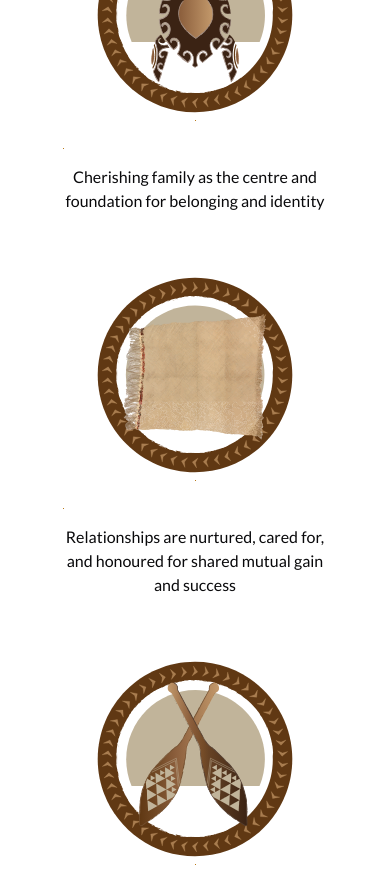
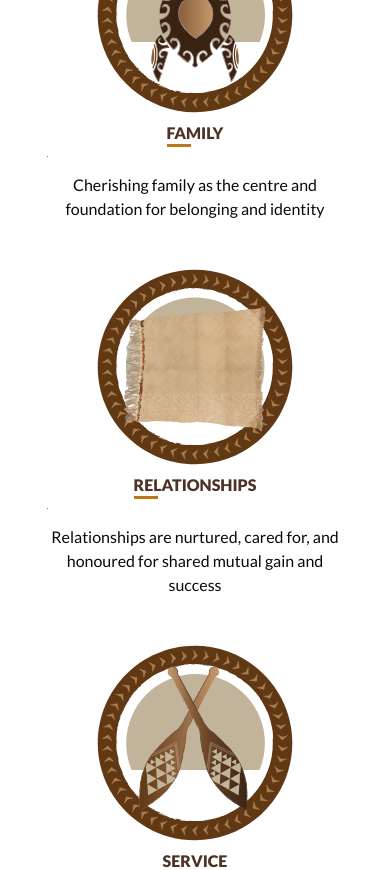
Before and after one commit to jhigger/niuvaka-trust, a Next.js app: page / in a window 390 px wide. Shown: the part 2000-2870 px from the top of the page. Built offline with nearby package versions, Linux system fonts and the light colour scheme.

Commit message:
fix: unresponsive text

```diff
--- a/src/pages/index.tsx
+++ b/src/pages/index.tsx
@@ -98,11 +98,11 @@ export default function Home() {
                   className="w-2/3 max-w-80 transition-all duration-300 ease-in-out md:w-1/3 lg:w-full lg:group-hover:w-0"
                   loading="lazy"
                 />
-                <h3 className="sr-only !relative mb-1 text-[100%] font-black uppercase text-coffee-700 transition-all duration-150 ease-in-out group-hover:opacity-0 lg:not-sr-only">
+                <h3 className="!relative mb-1 text-[100%] font-black uppercase text-coffee-700 transition-all duration-150 ease-in-out lg:not-sr-only lg:group-hover:opacity-0">
                   {name}
                   <span className="absolute -bottom-0.5 left-0 h-[3px] w-6 bg-coffee-600/90"></span>
                 </h3>
-                <div className="-bottom-full w-full space-y-4 p-4 transition-all duration-150 ease-in-out lg:absolute lg:group-hover:bottom-0 xl:p-8">
+                <div className="-bottom-full w-full space-y-4 transition-all duration-150 ease-in-out lg:absolute lg:p-4 lg:group-hover:bottom-0 xl:p-8">
                   <div className="sr-only !relative mb-1 text-[100%] font-black uppercase text-coffee-700 lg:not-sr-only">
                     {name}
                     <span className="absolute -bottom-0.5 left-0 h-[3px] w-6 bg-coffee-600/90"></span>
```
